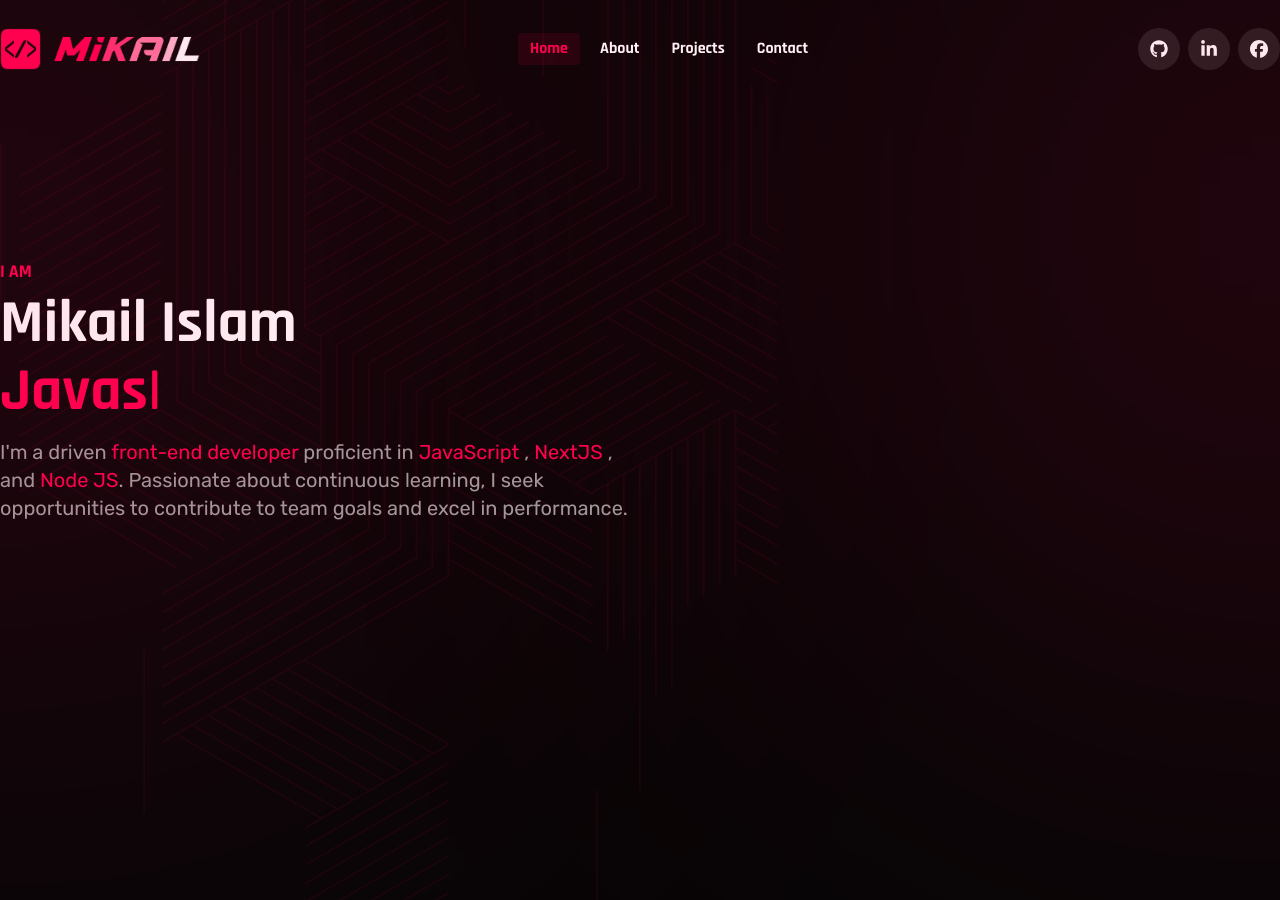
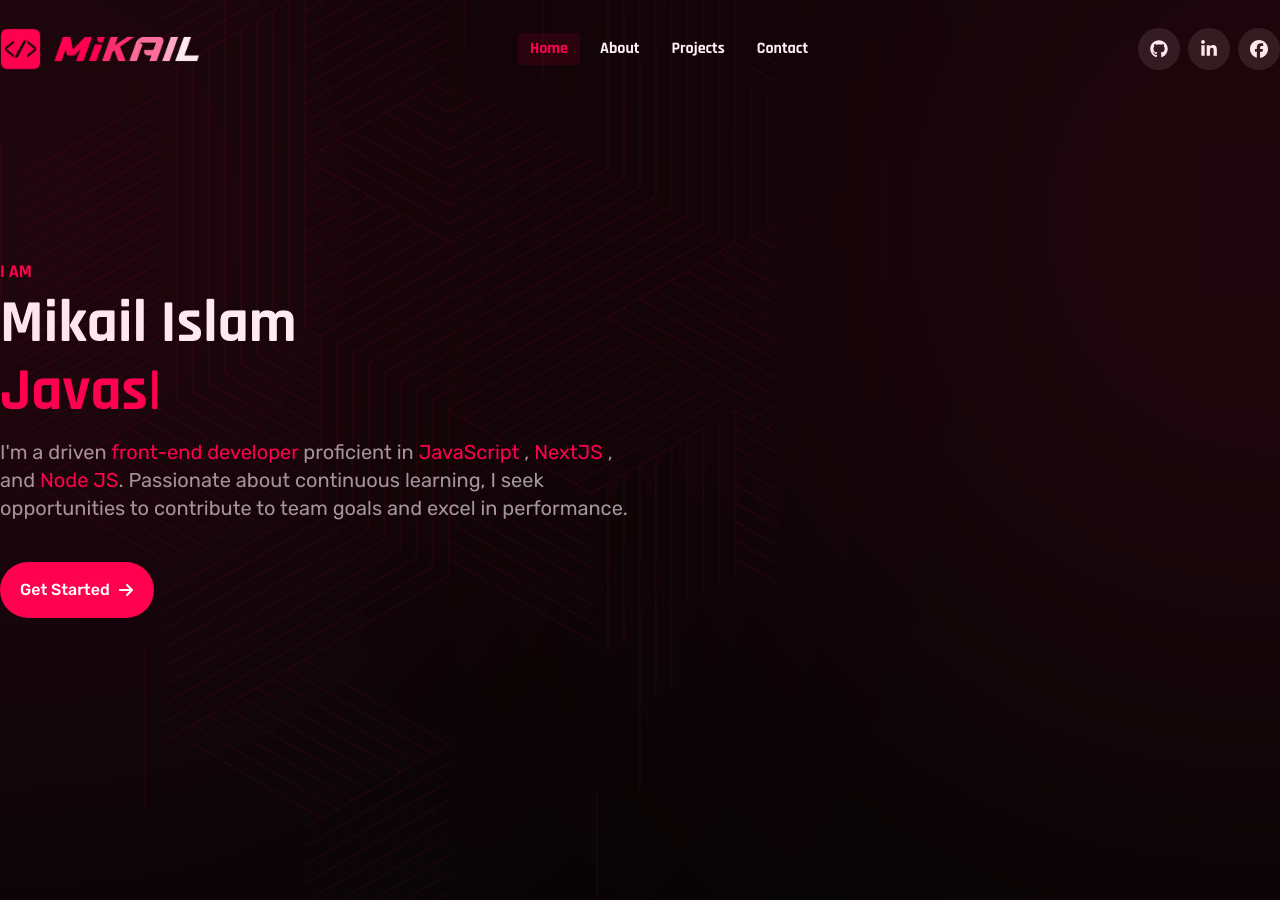
Before and after one commit to EligibleDev/portfolio-mikail, a Next.js app: page / in a window 1280 px wide. Shown: the top 900 px of the page. Built offline with nearby package versions, Linux system fonts and the light colour scheme.

Commit message:
button component created

```diff
--- a/src/app/sections/Hero.tsx
+++ b/src/app/sections/Hero.tsx
@@ -1,6 +1,7 @@
 import bgShape from "@/assets/images/banner-shape.png";
 import Image from "next/image";
 import BannerTittles from "./BannerTittles";
+import Button from "@/components/Button/Button";
 
 const Hero = () => {
     return (
@@ -21,7 +22,7 @@ const Hero = () => {
 
                     <BannerTittles />
 
-                    <p className="font-rubik text-secondary-gray mt-4 text-xl">
+                    <p className="font-rubik text-secondary-gray mt-4 mb-10 text-xl">
                         I'm a driven
                         <span className="text-primary-red"> front-end developer </span>
                         proficient in
@@ -31,6 +32,8 @@ const Hero = () => {
                         about continuous learning, I seek opportunities to contribute to
                         team goals and excel in performance.
                     </p>
+
+                    <Button>Get started</Button>
                 </div>
 
                 <div className="w-1/2"></div>
--- /dev/null
+++ b/src/components/Button/Button.tsx
@@ -0,0 +1,20 @@
+import { ReactNode } from "react";
+import { FaArrowRight } from "react-icons/fa6";
+
+const Button = ({ children }: { children: ReactNode }) => {
+    return (
+        <button className="group bg-primary-red font-rubik relative flex cursor-pointer items-center gap-1 overflow-hidden rounded-full px-8 py-4 font-medium capitalize transition-all duration-400 hover:-translate-y-0.5 hover:transition-all">
+            <FaArrowRight className="absolute -left-1/4 z-[9] transition-all duration-400 group-hover:left-4" />
+
+            <span className="relative z-[1] -translate-x-3 transition-all duration-400 group-hover:translate-x-3">
+                {children}
+            </span>
+
+            <span className="absolute top-1/2 left-1/2 h-5 w-5 -translate-x-1/2 -translate-y-1/2 rounded-full opacity-0 transition-all duration-400 group-hover:h-[220px] group-hover:w-[220px] group-hover:opacity-100"></span>
+
+            <FaArrowRight className="absolute right-4 z-[9] w-6 transition-all duration-400 group-hover:-right-1/4" />
+        </button>
+    );
+};
+
+export default Button;
```
